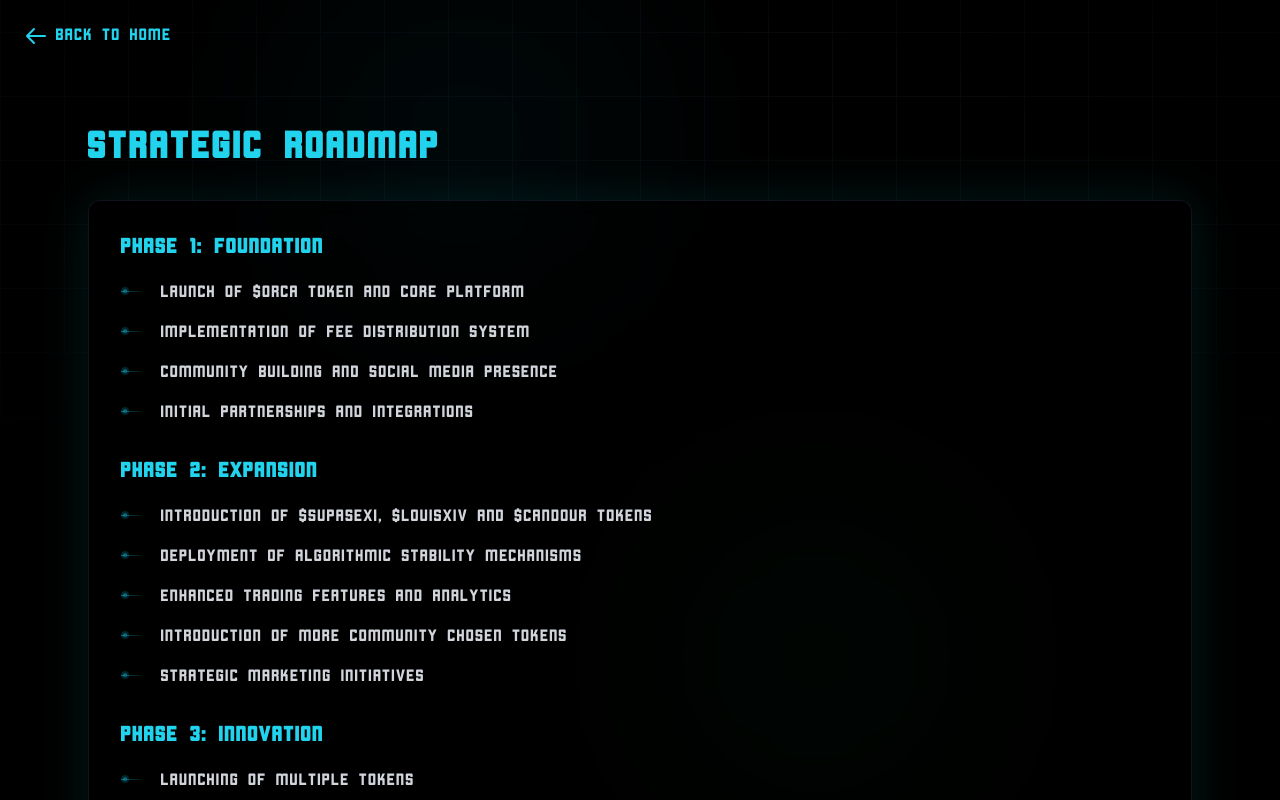
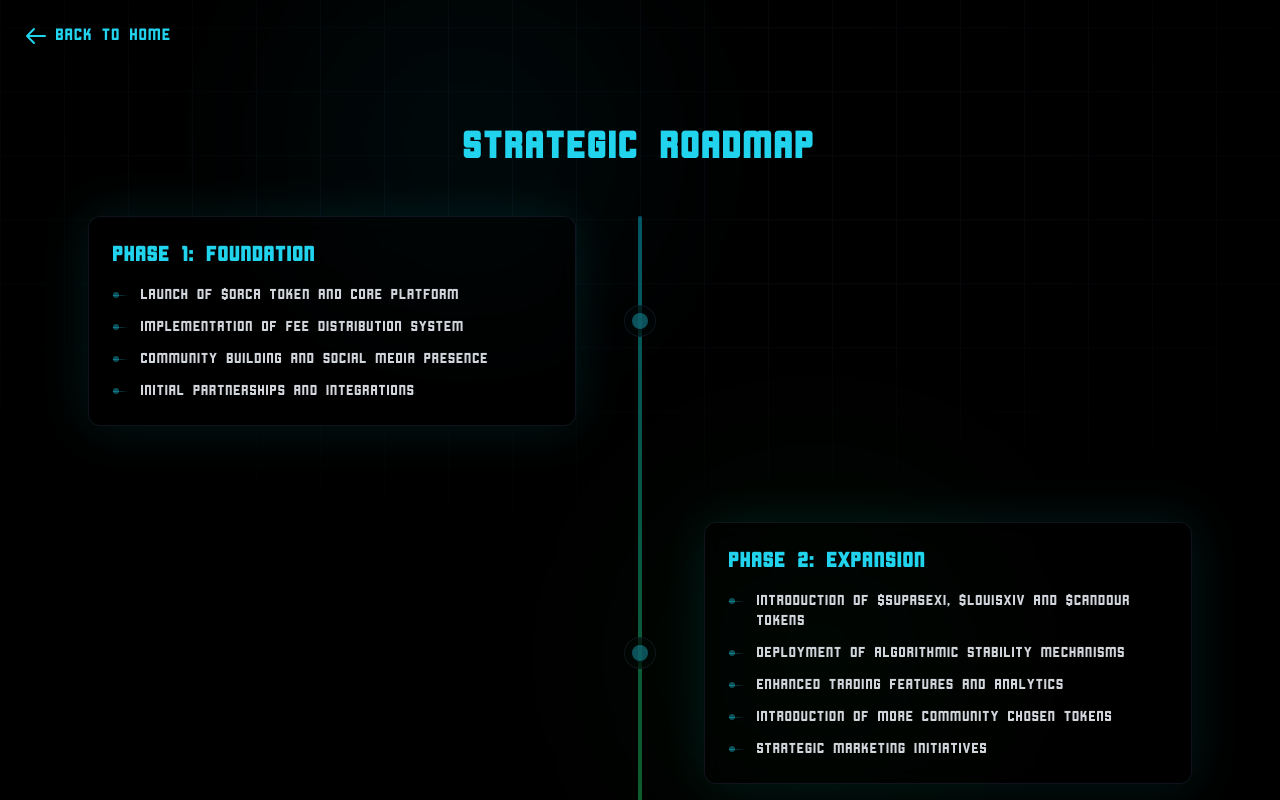
Before and after one commit to OrcaMonsta/orcamonsta1, a Next.js app: page /roadmap in a window 1280 px wide. Shown: the top 800 px of the page. Built offline with nearby package versions, Linux system fonts and the light colour scheme.

Commit message:
Update roadmap: Add animated timeline with visual effects and enhance animations in Tailwind config

```diff
--- a/app/roadmap/page.tsx
+++ b/app/roadmap/page.tsx
@@ -84,34 +84,75 @@ export default function Roadmap() {
 
       {/* Content */}
       <div className="relative z-10 max-w-6xl mx-auto px-6 py-12">
-        <h1 className={`${cornerstone.className} text-4xl font-bold text-cyan-400 mb-8`}>
+        <h1 className={`${cornerstone.className} text-4xl font-bold text-cyan-400 mb-12 text-center`}>
           {roadmapContent.title}
         </h1>
 
-        {/* Roadmap Section */}
-        <div className="backdrop-blur-md bg-black/30 rounded-xl p-8 border border-gray-800/50
-          shadow-[0_0_50px_rgba(0,255,255,0.1)] hover:shadow-[0_0_80px_rgba(0,255,255,0.2)]
-          transform transition-all duration-300 group overflow-hidden">
-          <div className="space-y-8">
+        {/* Visual Roadmap Timeline */}
+        <div className="relative mb-16">
+          {/* Central Timeline Line */}
+          <div className="absolute left-1/2 transform -translate-x-1/2 h-full w-1">
+            <div className="h-full bg-gradient-to-b from-cyan-500/50 via-green-500/50 to-cyan-500/50
+              animate-pulse rounded-full"></div>
+          </div>
+
+          {/* Phases */}
+          <div className="relative">
             {roadmapContent.phases.map((phase, index) => (
-              <div key={index} className="space-y-4">
-                <h3 className={`${cornerstone.className} text-xl font-bold text-cyan-400`}>
-                  {phase.name}
-                </h3>
-                <div className="space-y-3">
-                  {phase.points.map((point, pointIndex) => (
-                    <div key={pointIndex} className={`${cornerstone.className} text-gray-300 flex items-start group`}>
-                      <div className="flex-shrink-0 w-6 mr-4 mt-[0.9rem] relative">
-                        <div className="absolute top-1/2 left-0 w-full h-[1px] bg-gradient-to-r from-cyan-500/50 to-transparent group-hover:from-cyan-400/70 transition-all duration-300" />
-                        <div className="absolute left-0 top-1/2 -translate-y-1/2 w-2 h-2">
-                          <div className="absolute inset-0 bg-cyan-500/20 rounded-full group-hover:bg-cyan-400/30 transition-all duration-300" />
-                          <div className="absolute inset-[2px] bg-cyan-400/40 rounded-full animate-pulse" />
+              <div key={index}
+                className={`mb-24 flex items-center ${
+                  index % 2 === 0 ? 'flex-row' : 'flex-row-reverse'
+                }`}
+              >
+                {/* Content Box */}
+                <div className={`w-[calc(50%-2rem)] ${index % 2 === 0 ? 'pr-8' : 'pl-8'}`}>
+                  <div className="backdrop-blur-md bg-black/30 rounded-xl p-6 border border-gray-800/50
+                    shadow-[0_0_50px_rgba(0,255,255,0.1)] hover:shadow-[0_0_80px_rgba(0,255,255,0.2)]
+                    transform transition-all duration-300 group hover:scale-105 animate-fadeIn"
+                    style={{
+                      animationDelay: `${index * 200}ms`
+                    }}
+                  >
+                    <h3 className={`${cornerstone.className} text-xl font-bold text-cyan-400 mb-4`}>
+                      {phase.name}
+                    </h3>
+                    <div className="space-y-3">
+                      {phase.points.map((point, pointIndex) => (
+                        <div key={pointIndex}
+                          className={`${cornerstone.className} text-gray-300 flex items-start group`}
+                          style={{
+                            animationDelay: `${(index * 200) + (pointIndex * 100)}ms`
+                          }}
+                        >
+                          <div className="flex-shrink-0 w-4 mr-3 mt-[0.6rem] relative">
+                            <div className="h-[1px] w-full bg-gradient-to-r from-cyan-500/50 to-transparent
+                              group-hover:from-cyan-400/70 transition-all duration-300" />
+                            <div className="absolute left-0 top-1/2 -translate-y-1/2 w-1.5 h-1.5
+                              bg-cyan-400/40 rounded-full animate-pulse" />
+                          </div>
+                          <span className="text-sm">{point}</span>
                         </div>
-                      </div>
-                      <span className="mt-1">{point}</span>
+                      ))}
                     </div>
-                  ))}
+                  </div>
                 </div>
+
+                {/* Timeline Node */}
+                <div className="w-16 relative flex items-center justify-center">
+                  <div className="w-8 h-8 rounded-full bg-black/30 border border-gray-800/50
+                    backdrop-blur-md flex items-center justify-center group
+                    animate-fadeIn"
+                    style={{
+                      animationDelay: `${index * 200}ms`
+                    }}
+                  >
+                    <div className="w-4 h-4 rounded-full bg-cyan-400/40 animate-pulse
+                      group-hover:bg-green-400/40 transition-all duration-300" />
+                  </div>
+                </div>
+
+                {/* Empty space for opposite side */}
+                <div className="w-[calc(50%-2rem)]"></div>
               </div>
             ))}
           </div>
--- a/tailwind.config.js
+++ b/tailwind.config.js
@@ -14,12 +14,18 @@ module.exports = {
         'grid-flow': 'grid-flow 20s linear infinite',
         'slow-spin': 'slow-spin 30s linear infinite',
         '3d-spin': 'rotate3d 20s linear infinite',
+        fadeIn: 'fadeIn 0.5s ease-in-out forwards',
+        pulse: 'pulse 2s cubic-bezier(0.4, 0, 0.6, 1) infinite',
       },
       keyframes: {
         'grid-flow': {
           '0%': { transform: 'translateY(0)' },
           '100%': { transform: 'translateY(-100%)' },
         },
+        fadeIn: {
+          '0%': { opacity: '0', transform: 'translateY(10px)' },
+          '100%': { opacity: '1', transform: 'translateY(0)' },
+        },
       },
     },
   },
```
